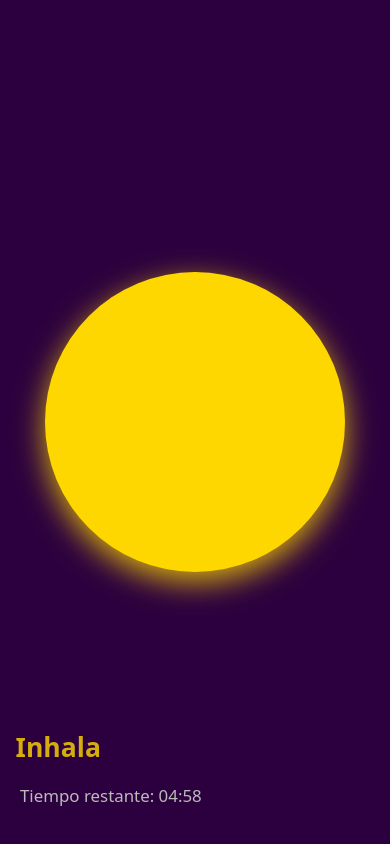
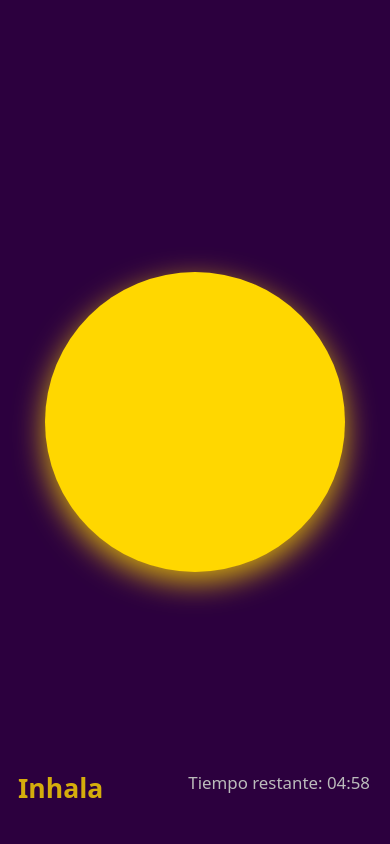
Before and after one commit to ManuFerrer094/codezen, a Vue app: page /end-of-day in a window 390 px wide. Both pictures are taken after a click on the button "EMPEZAR EJERCICIO". Shown: the top 844 px of the page. Built offline with nearby package versions, Linux system fonts and the light colour scheme.

Commit message:
breathing ball mobile

```diff
--- a/src/components/BreathingBall.vue
+++ b/src/components/BreathingBall.vue
@@ -13,8 +13,8 @@
       }"
     ></div>
     <div v-if="!exerciseCompleted" class="bottom-info">
-      <p class="breathing-text">{{ breathingInstruction }}</p>
-      <p class="timer">Tiempo restante: {{ formattedTime }}</p>
+      <p class="breathing-text breathing-left">{{ breathingInstruction }}</p>
+      <p class="timer breathing-right">Tiempo restante: {{ formattedTime }}</p>
     </div>
 
     <!-- Reflexión y Sentimiento -->
@@ -190,20 +190,23 @@ export default {
 .bottom-info {
   position: absolute;
   bottom: 20px;
-  left: 20px;
-  text-align: left;
+  width: 100%; /* Aseguramos que ocupe todo el ancho */
+  display: flex;
+  justify-content: space-between; /* Coloca los elementos en las esquinas */
+  padding: 0 20px; /* Espaciado lateral */
   color: white;
 }
 
-.breathing-text {
+.breathing-left {
+  text-align: left;
   font-size: 3vh;
   font-weight: bold;
   color: #ffd700; /* Texto en amarillo para resaltar */
   animation: pulse 2s infinite;
 }
 
-.timer {
-  margin-top: 10px;
+.breathing-right {
+  text-align: right;
   font-size: 2vh;
   color: #bbbbbb;
 }
```
Also changed, not shown: 7 other files (tests, documents, lock files or other folders).
